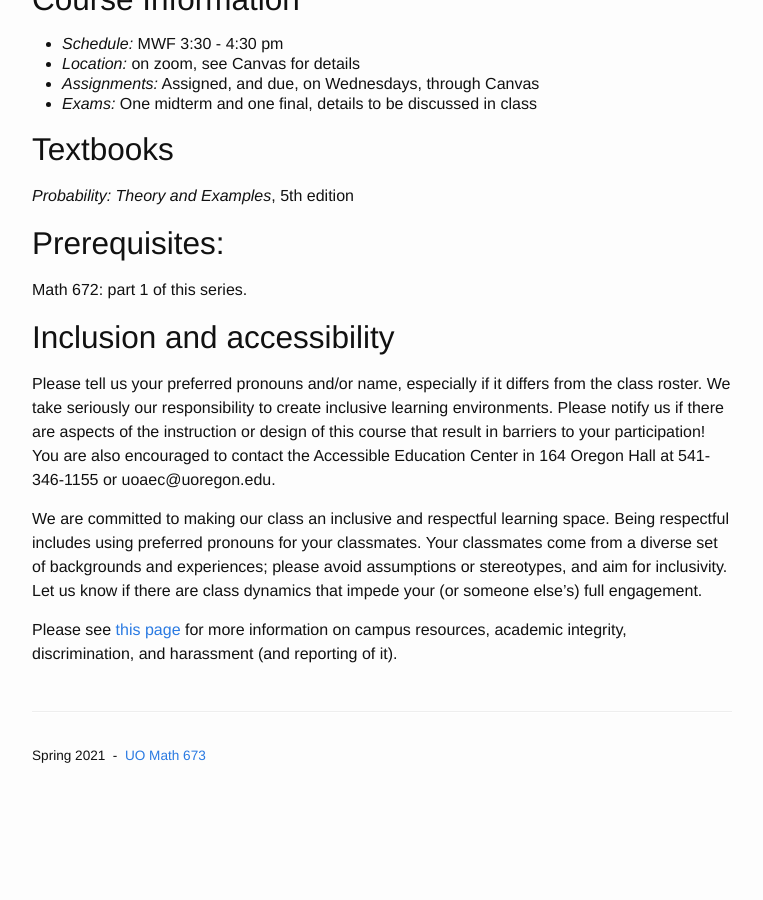
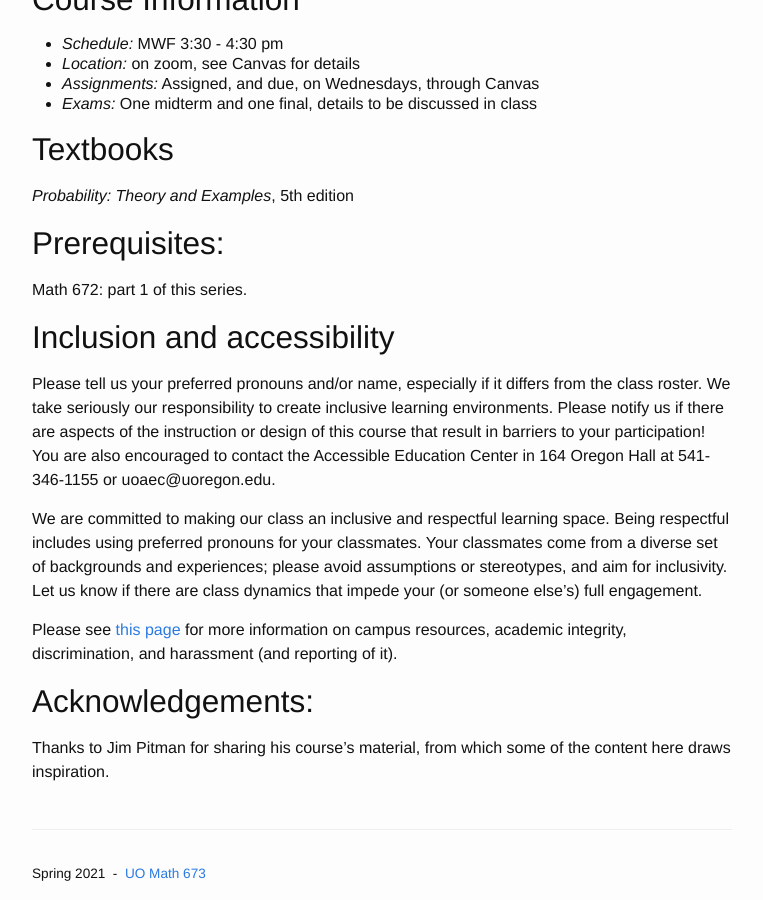
Before and after one commit to petrelharp/probability_theory, a Jekyll site: the page built from pages/syllabus.md, in a window 1280 px wide and 900 px high, scrolled down 598 px. Shown: the whole window, without its empty margins (258-1021 px from the left). Built offline with Jekyll 4.4.1, drawn with Linux system fonts in a browser that asks for light colours; before the commit the page ends 1380 px from its top, so only the background shows below that.

```diff
--- a/pages/syllabus.md
+++ b/pages/syllabus.md
@@ -42,7 +42,6 @@ Peter Ralph: plr@uoregon.edu
 
 Math 672: part 1 of this series.
 
-
 ## Inclusion and accessibility
 
 Please tell us your preferred pronouns and/or name,
@@ -61,3 +60,9 @@ Let us know if there are class dynamics that impede your (or someone else’s) f
 
 Please see [this page](policies.html) for more information on
 campus resources, academic integrity, discrimination, and harassment (and reporting of it).
+
+
+## Acknowledgements:
+
+Thanks to Jim Pitman for sharing his course's material,
+from which some of the content here draws inspiration.
```
Also changed, not shown: notes/day01.md (added, +19 -0 lines), pages/schedule.md (+1 -0 lines), 6 other files.
